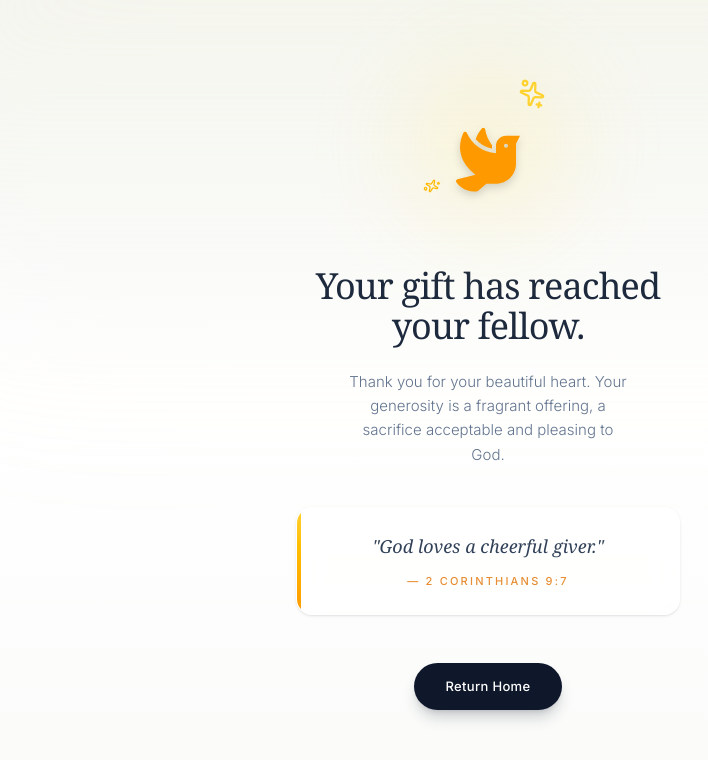
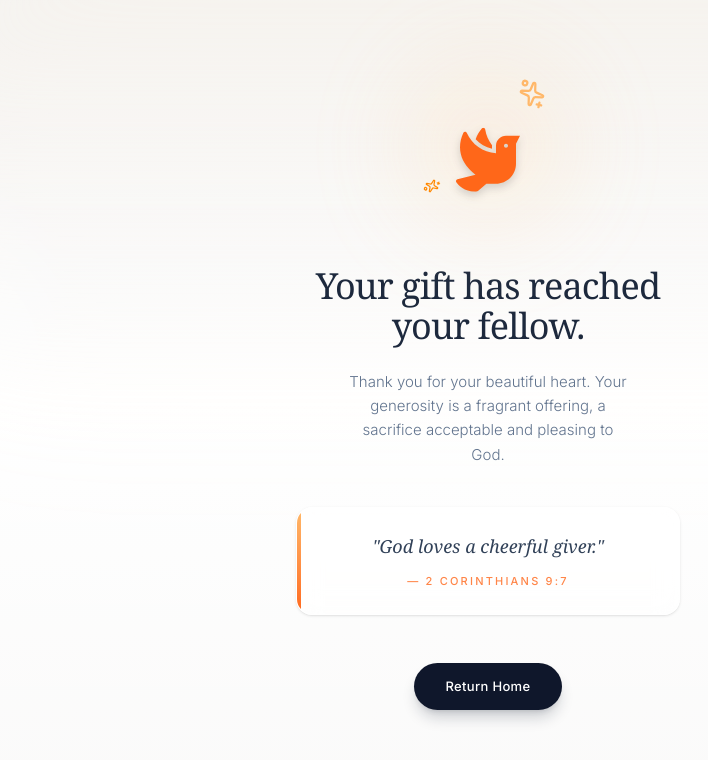
Before and after one commit to 4kilo-fellowship/my-fellow-website, a Next.js app: page /payment-success in a window 1280 px wide. Shown: the top 760 px of the page, without its empty margins (152-860 px from the left). Built offline with nearby package versions, Linux system fonts and the light colour scheme.

Commit message:
feat: use primary color

```diff
--- a/app/payment-success/page.tsx
+++ b/app/payment-success/page.tsx
@@ -8,10 +8,10 @@ import { Sparkles } from "lucide-react";
 export default function PaymentSuccessPage() {
   return (
     <div className="min-h-[100dvh] w-full bg-[#f8fbff] relative overflow-hidden flex flex-col items-center justify-center px-8">
-      <div className="absolute inset-0 bg-gradient-to-b from-blue-50/80 via-white to-amber-50/30" />
+      <div className="absolute inset-0 bg-gradient-to-b from-blue-50/80 via-white to-orange-50/30" />
 
       <motion.div
-        className="absolute -top-32 inset-x-0 h-[70vh] bg-gradient-to-b from-amber-100/40 to-transparent blur-3xl rounded-full"
+        className="absolute -top-32 inset-x-0 h-[70vh] bg-gradient-to-b from-orange-100/50 to-transparent blur-3xl rounded-full"
         initial={{ opacity: 0 }}
         animate={{ opacity: 1 }}
         transition={{ duration: 2.5, ease: "easeOut" }}
@@ -22,7 +22,7 @@ export default function PaymentSuccessPage() {
         style={{ animationDuration: "4s" }}
       />
       <div
-        className="absolute bottom-1/4 -right-20 w-64 h-64 bg-amber-100/30 rounded-full blur-3xl mix-blend-overlay animate-pulse"
+        className="absolute bottom-1/4 -right-20 w-64 h-64 bg-orange-100/40 rounded-full blur-3xl mix-blend-overlay animate-pulse"
         style={{ animationDuration: "6s" }}
       />
 
@@ -34,7 +34,7 @@ export default function PaymentSuccessPage() {
       >
         <div className="relative mb-14 w-32 h-32 flex items-center justify-center mt-8">
           <motion.div
-            className="absolute inset-0 bg-amber-200/40 rounded-full blur-2xl"
+            className="absolute inset-0 bg-orange-200/40 rounded-full blur-2xl"
             animate={{
               scale: [1, 1.3, 1],
               opacity: [0.4, 0.7, 0.4],
@@ -54,20 +54,20 @@ export default function PaymentSuccessPage() {
               repeatType: "reverse",
               ease: "easeInOut",
             }}
-            className="relative z-10 text-amber-500"
+            className="relative z-10 text-primary"
           >
             <FaDove className="w-16 h-16 drop-shadow-lg" />
           </motion.div>
 
           <motion.div
-            className="absolute top-0 right-2 text-amber-300"
+            className="absolute top-0 right-2 text-orange-300"
             animate={{ rotate: 360, scale: [0.8, 1.2, 0.8] }}
             transition={{ duration: 4, repeat: Infinity, ease: "easeInOut" }}
           >
             <Sparkles className="w-6 h-6" />
           </motion.div>
           <motion.div
-            className="absolute bottom-4 left-0 text-amber-400"
+            className="absolute bottom-4 left-0 text-orange-400"
             animate={{ rotate: -360, scale: [1, 0.7, 1] }}
             transition={{ duration: 3, repeat: Infinity, ease: "easeInOut" }}
           >
@@ -105,11 +105,11 @@ export default function PaymentSuccessPage() {
             stiffness: 100,
           }}
         >
-          <div className="absolute top-0 left-0 w-1 h-full bg-gradient-to-b from-amber-300 to-amber-500" />
+          <div className="absolute top-0 left-0 w-1 h-full bg-gradient-to-b from-orange-300 to-primary" />
           <p className="text-slate-700 font-serif italic text-lg leading-relaxed mb-3">
             "God loves a cheerful giver."
           </p>
-          <p className="text-amber-600/80 font-medium text-[11px] tracking-[0.2em] uppercase">
+          <p className="text-primary/80 font-medium text-[11px] tracking-[0.2em] uppercase">
             — 2 Corinthians 9:7
           </p>
         </motion.div>
```
